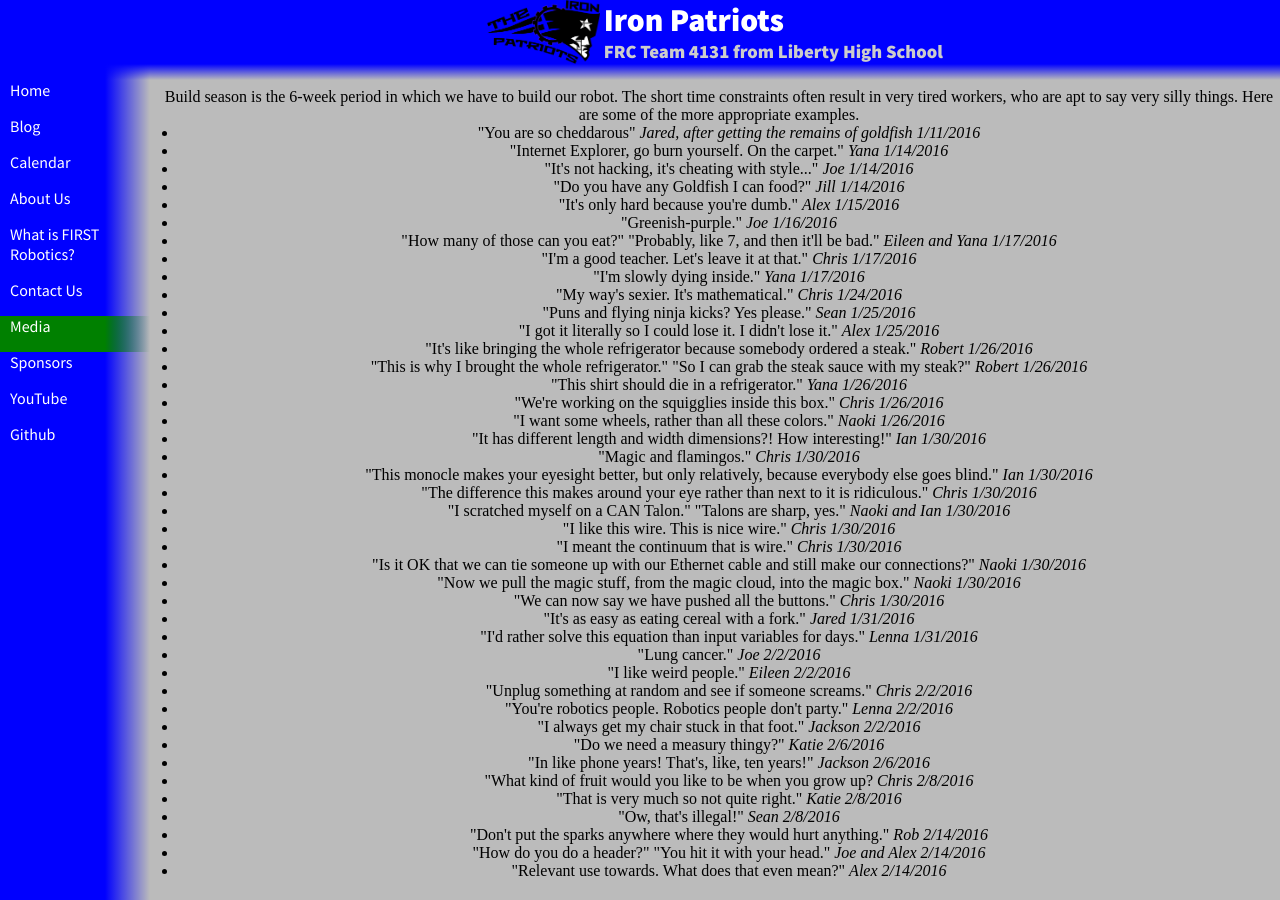
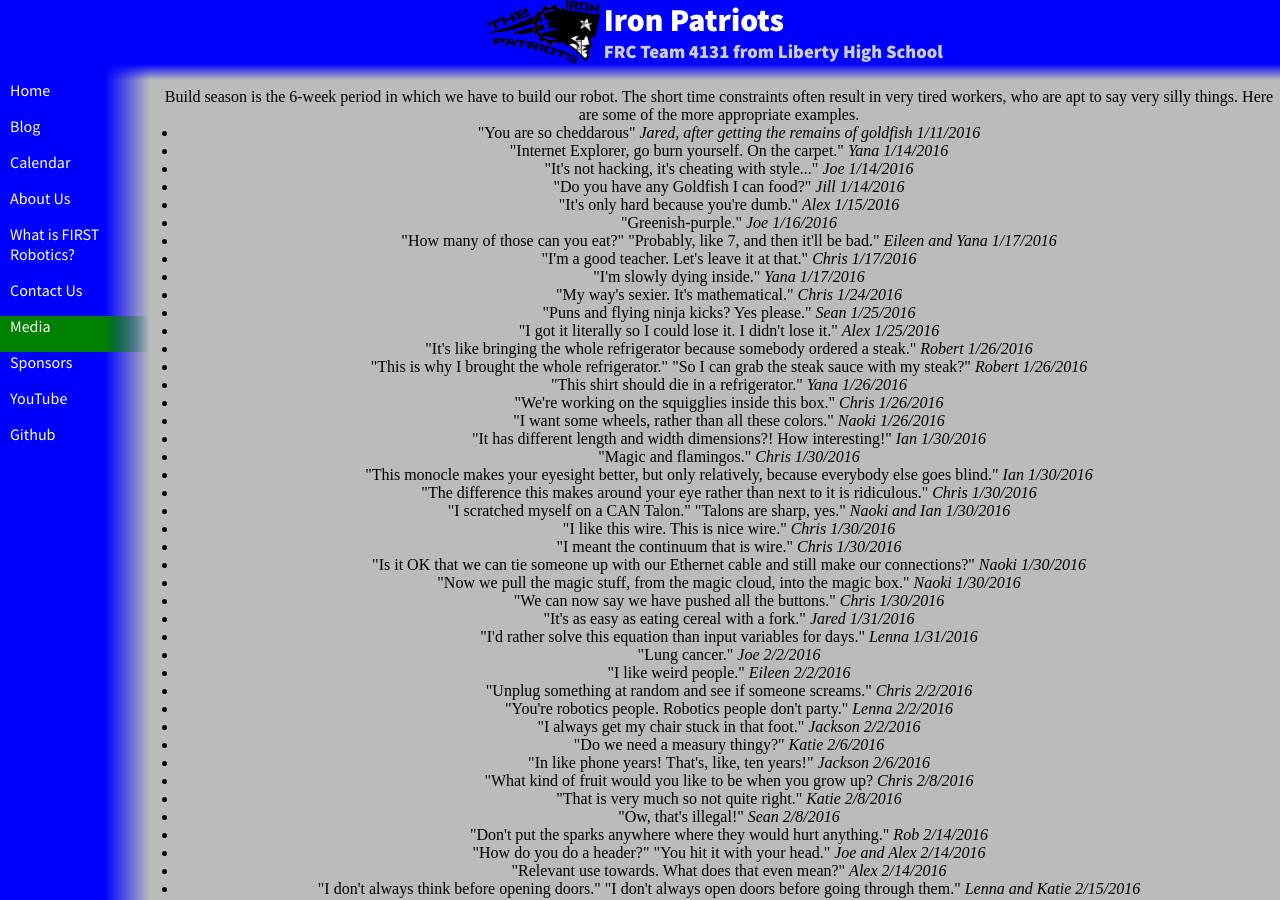
Before and after one commit to katiebugmoon/FRC4131.github.io, a Jekyll site: the page built from media/2016/quotes.html, in a window 1280 px wide. Built offline with Jekyll 4.4.1, drawn with Linux system fonts in a browser that asks for light colours; nearby versions of some CDN libraries.

Commit message:
Update quotes.html

```diff
--- a/media/2016/quotes.html
+++ b/media/2016/quotes.html
@@ -46,5 +46,6 @@ title: Build Season 2016 Quotes
 	<li>"Don't put the sparks anywhere where they would hurt anything." <i>Rob 2/14/2016</i></li>
 	<li>"How do you do a header?" "You hit it with your head." <i>Joe and Alex 2/14/2016</i></li>
 	<li>"Relevant use towards. What does that even mean?" <i>Alex 2/14/2016</i></li>
+	<li>"I don't always think before opening doors." "I don't always open doors before going through them." <i>Lenna and Katie 2/15/2016</i></li>
 </ul>
 <center>
```
